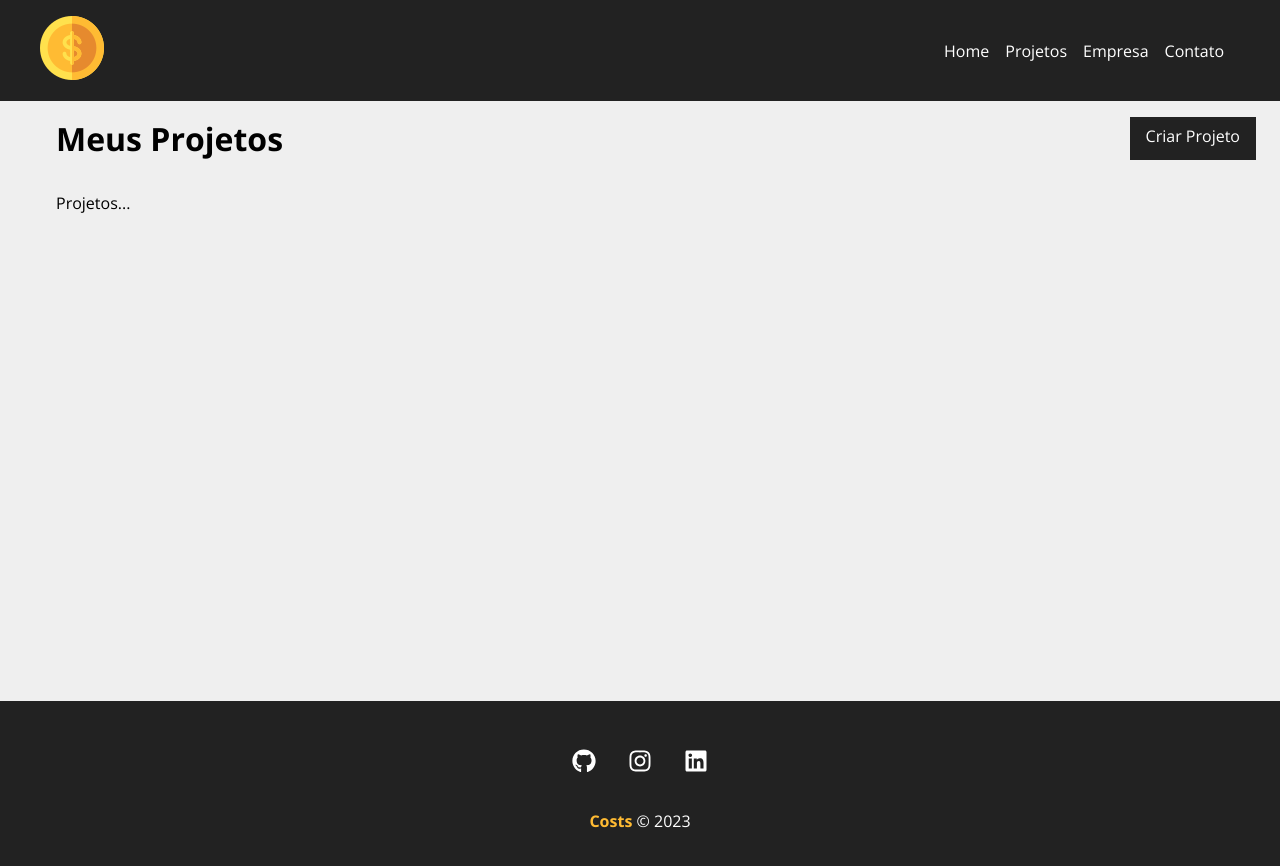
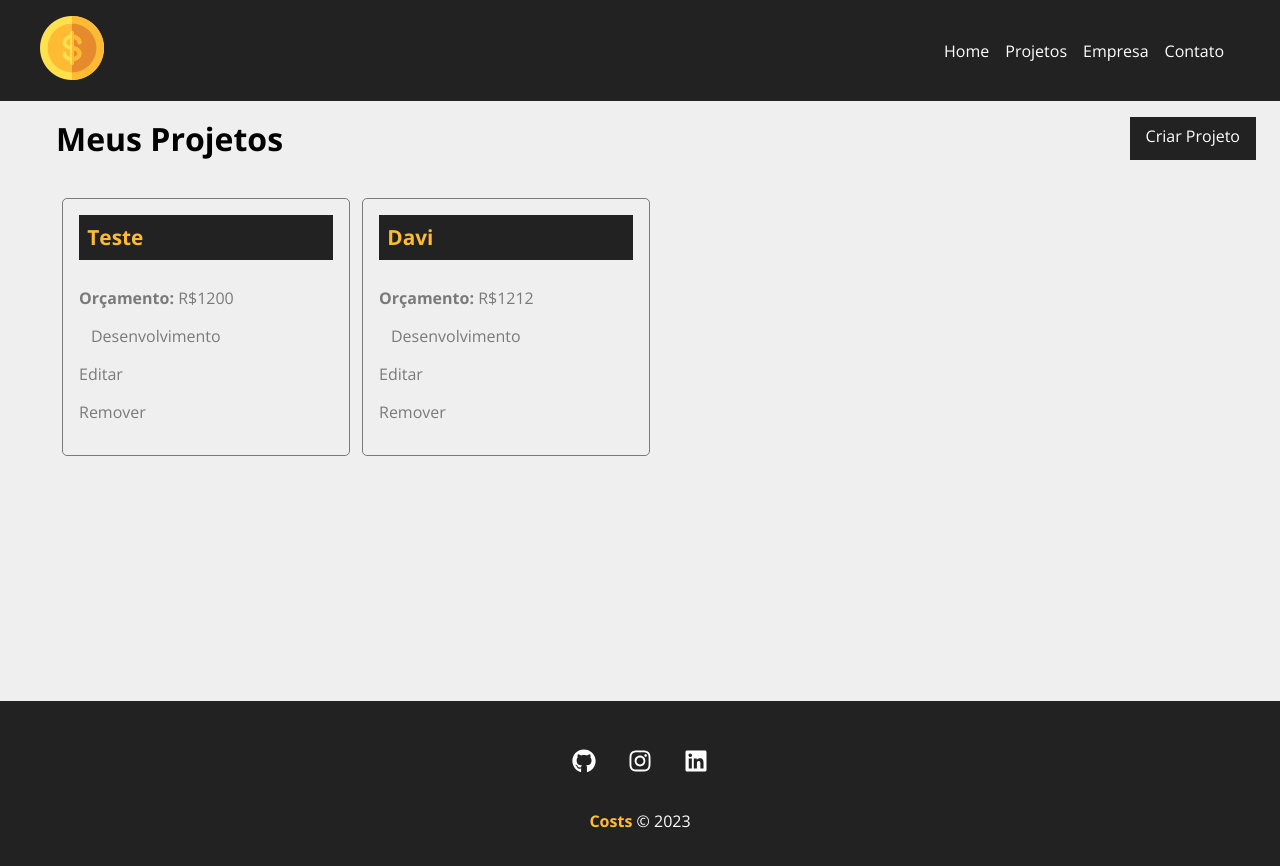
Before and after one commit to MarcosDavi-Dev/Cost, a React (Create React App) app: page /projects in a window 1280 px wide. Shown: the top 866 px of the page. Built offline with nearby package versions, Linux system fonts and the light colour scheme; data requests are answered from the project's data file.

Commit message:
Retornando os projetos do DB para a tela

```diff
--- a/src/components/pages/Projects.js
+++ b/src/components/pages/Projects.js
@@ -4,14 +4,32 @@
 import styles from './Projects.module.css'
 import Container from '../layout/Container'
 import LinkButton from '../layout/LinkButton'
+import ProjectCard from "../project/ProjectCard"
+import { useState, useEffect } from "react"
 
 function Projects() {
+    const [projects, setProjects] = useState([])
 
     const location = useLocation()
     let message =''
     if (location.state){
         message = location.state.message
     }
+
+    useEffect(() => {
+
+        fetch('http://localhost:5000/projects', {
+            method: 'GET',
+            headers: {
+                'Content-Type': 'application/json'
+            },
+        }).then(resp => resp.json())
+        .then(data => {
+            console.log(data)
+            setProjects(data)
+        })
+        .catch((err) => console.log(err))
+    }, [])
 
     return (
         <div className={styles.project_container}>
@@ -21,7 +39,15 @@
             </div>
             {message && <Message type="success" msg={message} />}
             <Container customClass="start">
-                <p>Projetos...</p>
+                {projects.length> 0 &&
+                projects.map((project) => (
+                    <ProjectCard
+                    id={project.id}
+                    name={project.name}
+                    budget={project.budget}
+                    category={project.category.name}
+                    key={project.id}
+                    />))}
             </Container>
         </div>
 
--- /dev/null
+++ b/src/components/project/ProjectCard.js
@@ -0,0 +1,23 @@
+import styles from './ProjectCard.module.css'
+
+import {BsPencil, BsFillTrashFill} from 'react-icons/bs'
+
+function ProjectCard ({id, name, budget, category, handleRemove}) {
+    return(
+        <div className={styles.project_card}>
+            <h4>{name}</h4>
+            <p>
+                <span>Orçamento:</span> R${budget}
+            </p>
+            <p className={styles.category_text}>
+                <span></span> {category}
+            </p>
+            <div>
+                <p>Editar</p>
+                <p>Remover</p>
+            </div>
+        </div>
+    )
+}
+
+export default ProjectCard
--- /dev/null
+++ b/src/components/project/ProjectCard.module.css
@@ -0,0 +1,36 @@
+.project_card {
+    padding: 1em;
+    border: 1px solid #7a7a7a;
+    border-radius: 5px;
+    width: 24%;
+    margin: 0.5%;
+}
+
+.project_card h4{
+    background-color: #222;
+    color: #ffbb33;
+    padding: 0.4em;
+    margin-bottom: 1.3em;
+    font-size: 1.3em;
+}
+
+.project_card p {
+    color: #7a7a7a;
+    margin-bottom: 1em;
+}
+
+.project_card p span {
+    font-weight: bold;
+}
+
+.category_text {
+    display: flex;
+    align-items: center;
+}
+
+.category_text span {
+    display: block;
+    width: 12px;
+    height: 12px;
+    border-radius: 50%;
+}
```
Also changed, not shown: src/components/project/ProjectForm.js (line endings or trailing spaces).
